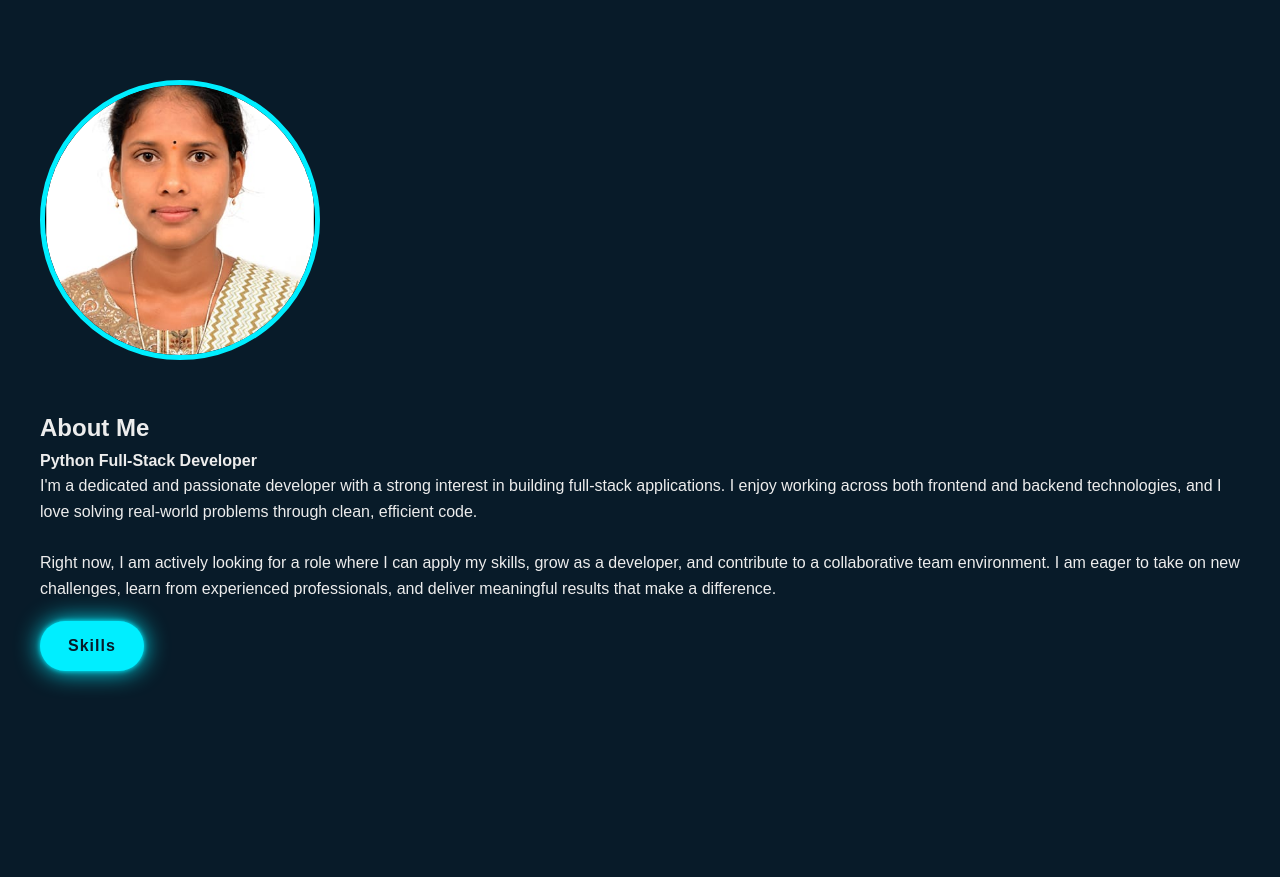
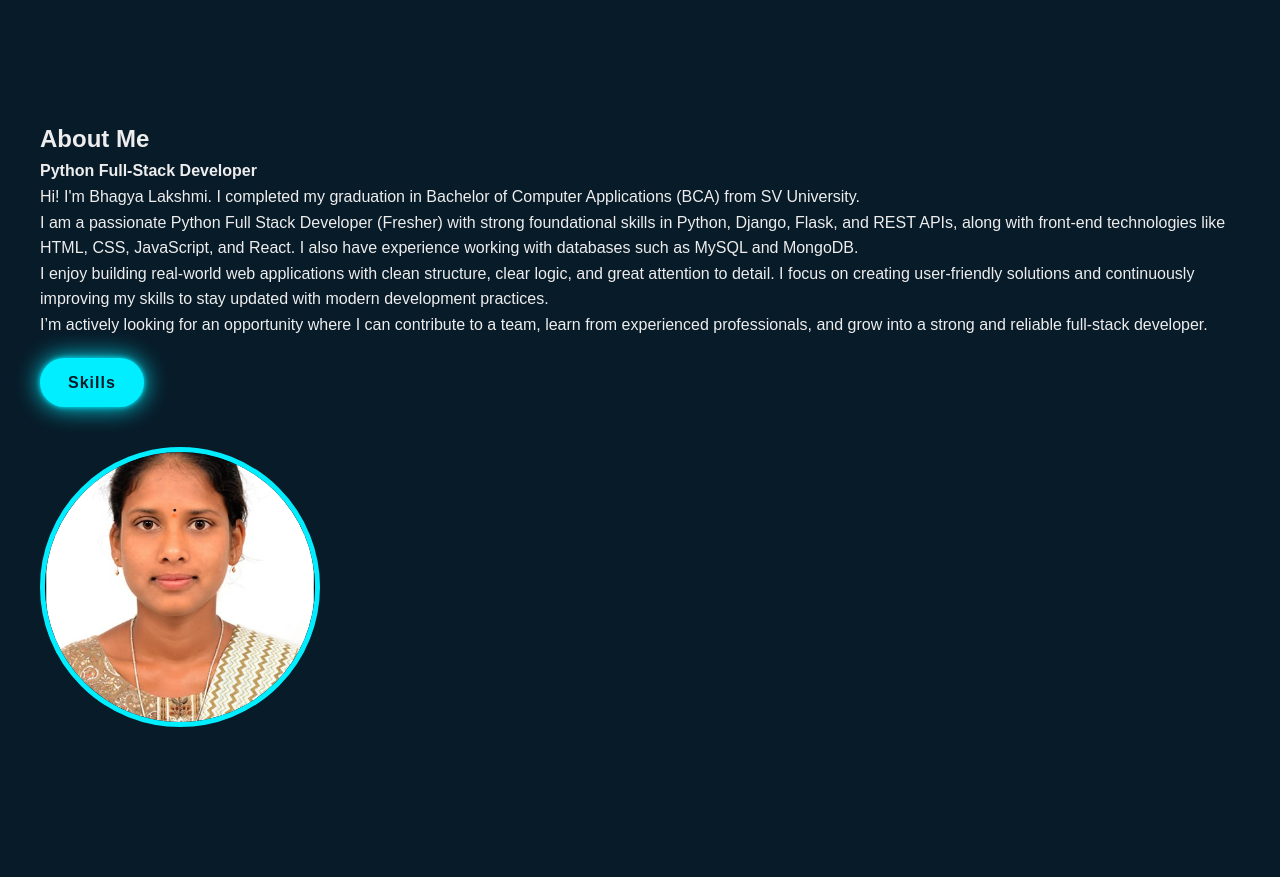
Before and after one commit to Bhagyapulla/Portfolio, a plain HTML site: page index.html in a window 1280 px wide. Shown: the part 820-1697 px from the top of the page. Drawn offline with nearby package versions, Linux system fonts and the light colour scheme.

Commit message:
update index.html

```diff
--- a/index.html
+++ b/index.html
@@ -65,23 +65,25 @@
 
 
     <section class="about" id="about">
+      <div class="about-container"></div>
+      <div class="about-text">
+        <h1>About <span>Me</span></h1>
+        <h4> Python Full-Stack Developer</h4>
+      <p>Hi! I'm Bhagya Lakshmi. I completed my graduation in Bachelor of Computer Applications (BCA) from SV University.</p>
+
+<p>I am a passionate Python Full Stack Developer (Fresher) with strong foundational skills in Python, Django, Flask, and REST APIs, along with front-end technologies like HTML, CSS, JavaScript, and React. I also have experience working with databases such as MySQL and MongoDB.</p>
+
+<p>I enjoy building real-world web applications with clean structure, clear logic, and great attention to detail. I focus on creating user-friendly solutions and continuously improving my skills to stay updated with modern development practices.</p>
+
+<p>I’m actively looking for an opportunity where I can contribute to a team, learn from experienced professionals, and grow into a strong and reliable full-stack developer.</p>
+
+
+
+        <a href="#skills" class="btn-box">Skills</a>
+      </div>
       <div class="about-img">
         <img src="Bhagyawallpaper.png.jpeg" alt="About Bhagya Lakshmi">
       </div>
-
-      <div class="about-text">
-        <h1>About <span>Me</span></h1>
-        <h4> Python Full-Stack Developer</h4>
-
-        <p>I'm a dedicated and passionate developer with a strong
-           interest in building full-stack applications.
-           I enjoy working across both frontend and backend
-           technologies, and I love solving real-world problems through clean, efficient code.</p><br>
-           <p>Right now, I am actively looking for a role where I can apply my skills, grow as a developer,
-             and contribute to a collaborative team environment.
-             I am eager to take on new challenges, learn from experienced
-              professionals, and deliver meaningful results that make a difference.</p>
-        <a href="#skills" class="btn-box">Skills</a>
       </div>
     </section>
     <section id="skills">
```
